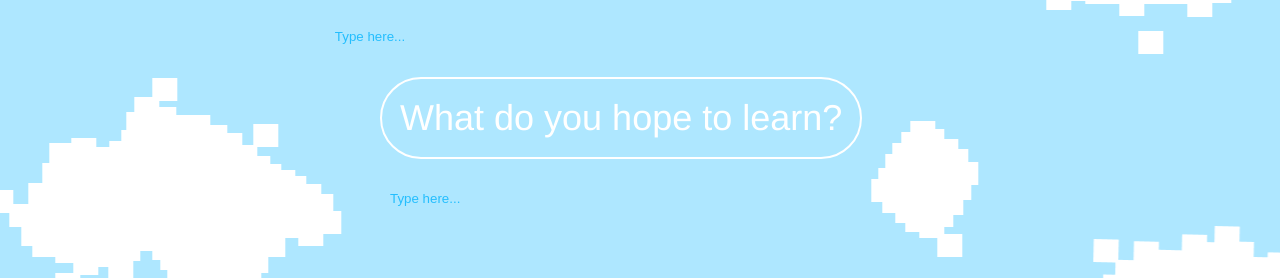
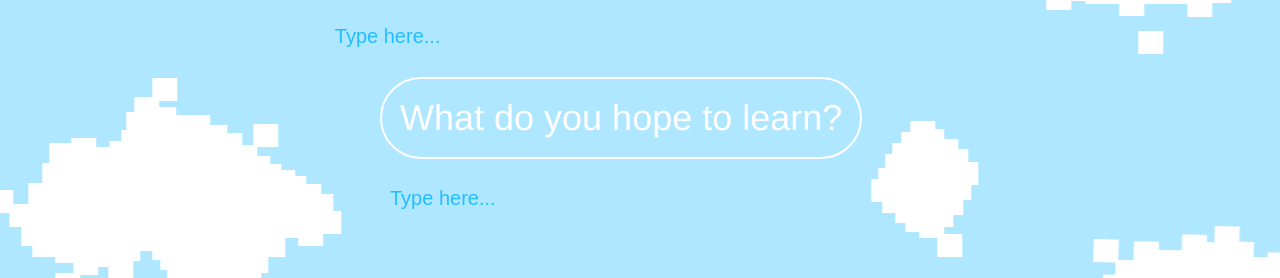
Before and after one commit to imoliviahu/chromextensiondemo, a browser extension: page questions.html in a window 1280 px wide. Shown: the part 292-570 px from the top of the page. Drawn offline with Linux system fonts and the light colour scheme.

Commit message:
updated questions.css

```diff
--- a/questions.css
+++ b/questions.css
@@ -27,7 +27,9 @@ body {
     transform: translateX(0); /* Start from the left edge of the screen */
   }
   100% {
-    transform: translateX(-14383px); /* Move exactly the width of the image to the left */
+    transform: translateX(
+      -14383px
+    ); /* Move exactly the width of the image to the left */
   }
 }
 .parent {
@@ -75,6 +77,7 @@ input[type="text"] {
   width: 500px; /* Set the width */
   height: 40px;
   color: #24befe; /* Text color */
+  font-size: 20px;
 }
 input[type="text"]::placeholder {
   color: #24befe;
```
